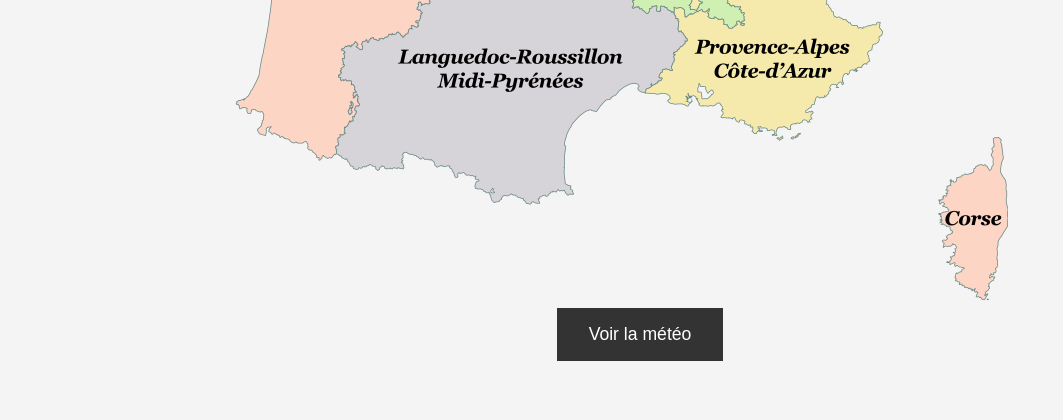
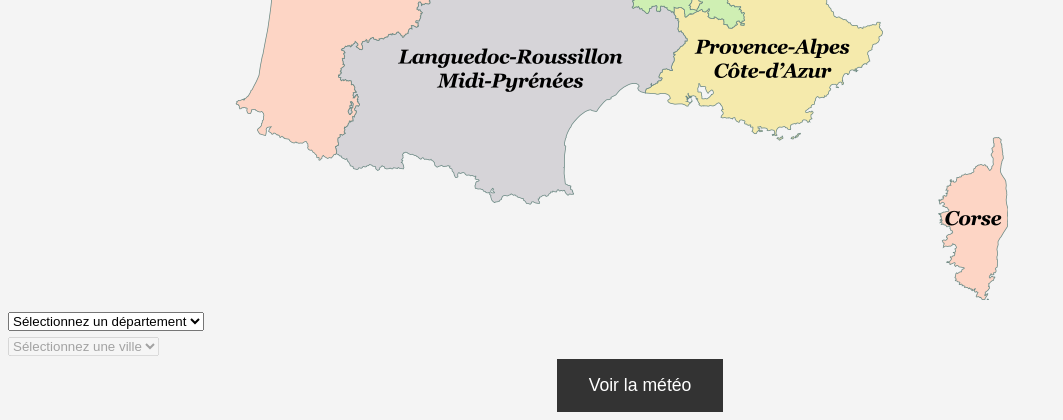
Before and after one commit to Max094Reikeb/DUProject, a PHP site: page / in a window 1280 px wide. Shown: the part 754-1174 px from the top of the page, without its empty margins (0-1063 px from the left). Before the commit the page ends 1115 px from the top, so only its background shows below. Run offline with PHP 8.4, Linux system fonts and the light colour scheme.

Commit message:
Modified department and city selection

```diff
--- a/BEKIER/site_web/index.php
+++ b/BEKIER/site_web/index.php
@@ -12,13 +12,17 @@
 
 <!-- Formulaire pour sélectionner le département et la ville -->
 <form id="form-meteo" action="meteo.php" method="post">
-    <div id="select-departement">
-        <!-- Le contenu sera ajouté en JavaScript -->
+    <div id="select-department">
+        <select>
+            <option value="">Sélectionnez un département</option>
+        </select>
     </div>
     <div id="select-ville">
-        <!-- Le contenu sera ajouté en JavaScript -->
+        <select disabled>
+            <option value="">Sélectionnez une ville</option>
+        </select>
     </div>
-    <input type="submit" value="Voir la météo">
+    <input type="submit" value="Voir la météo" disabled>
 </form>
 
 <script src="https://code.jquery.com/jquery-3.6.0.min.js"></script>
--- a/BEKIER/site_web/js/app.js
+++ b/BEKIER/site_web/js/app.js
@@ -1,3 +1,41 @@
 $(document).ready(function () {
     // Gestion de la sélection de la région, département et ville en JavaScript
+    const $selectDepartment = $('#select-department select');
+    const $selectVille = $('#select-ville select');
+    const $submitButton = $('#form-meteo input[type="submit"]');
+
+    function updateVilles(departmentCode) {
+        const url = `https://geo.api.gouv.fr/departements/${departmentCode}/communes?fields=nom`;
+
+        $.getJSON(url, function (data) {
+            let options = '<option value="">Sélectionnez une ville</option>';
+
+            data.forEach(function (ville) {
+                options += `<option value="${ville.nom}">${ville.nom}</option>`;
+            });
+
+            $selectVille.html(options).prop('disabled', false);
+        });
+    }
+
+    // Sélection du département
+    $selectDepartment.on('change', function () {
+        const departement = $(this).val();
+        if (departement) {
+            updateVilles(departement);
+        } else {
+            $selectVille.prop('disabled', true).val('');
+        }
+        $submitButton.prop('disabled', true);
+    });
+
+    // Sélection de la ville
+    $selectVille.on('change', function () {
+        const ville = $(this).val();
+        if (ville) {
+            $submitButton.prop('disabled', false);
+        } else {
+            $submitButton.prop('disabled', true);
+        }
+    });
 });
```
Also changed, not shown: BEKIER/README.txt.
